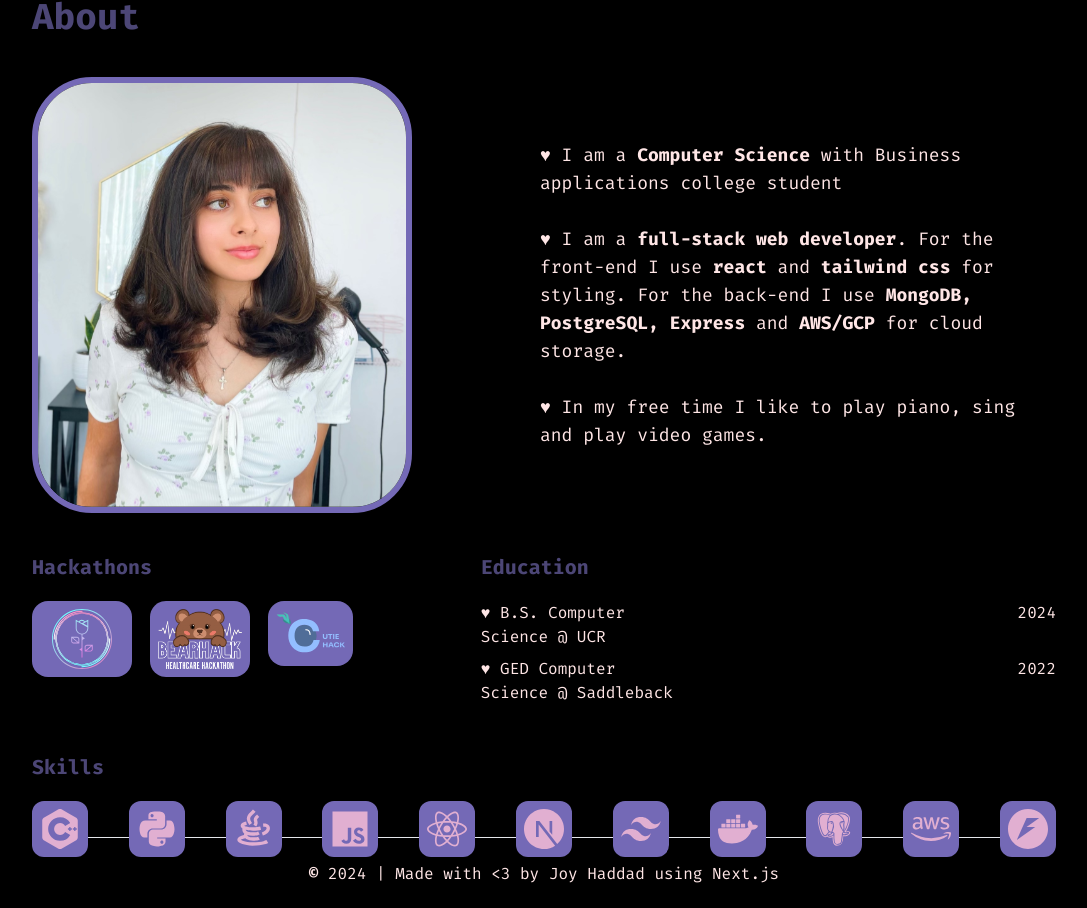
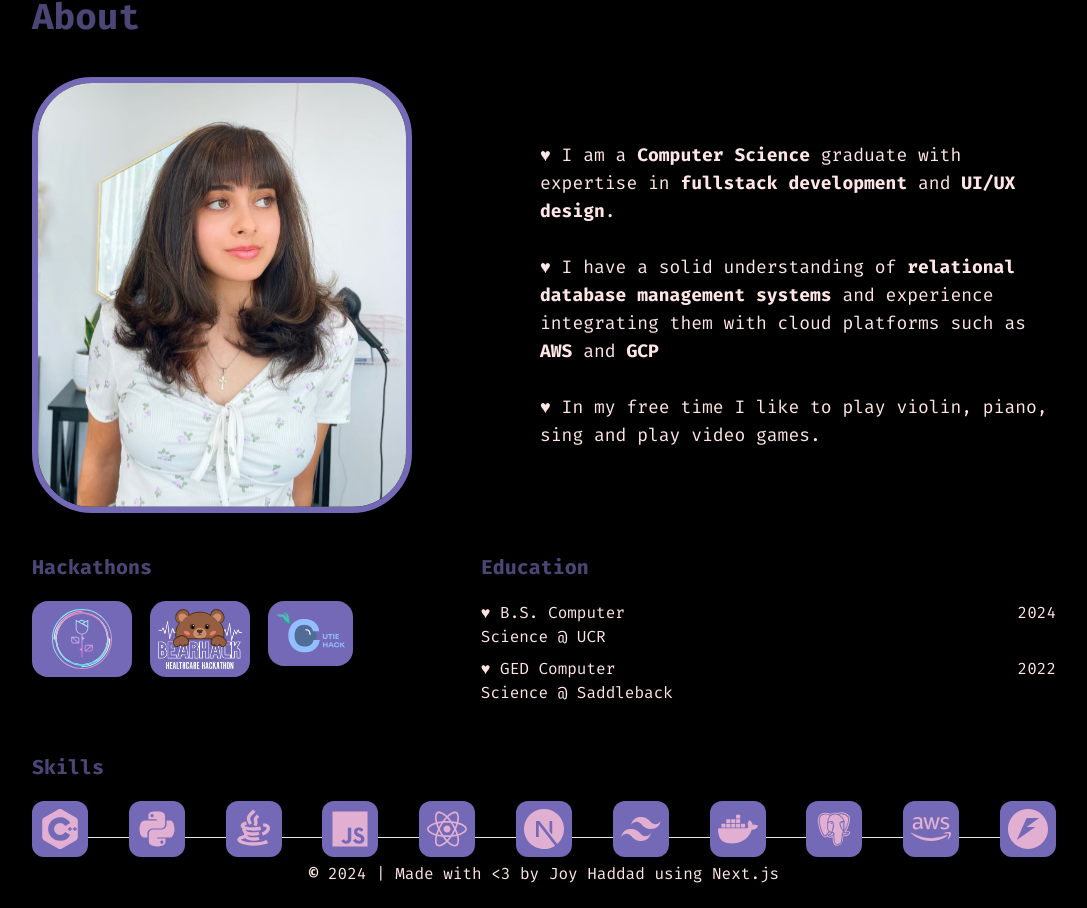
Before and after one commit to JoyHaddad/portfolio, a Next.js app: page / in a window 1280 px wide. Shown: the part 1475-2383 px from the top of the page, without its empty margins (96-1183 px from the left). Built offline with nearby package versions, Linux system fonts and the light colour scheme.

Commit message:
fix bug with navbar and update about info

```diff
--- a/components/about.jsx
+++ b/components/about.jsx
@@ -55,19 +55,21 @@ export default function About() {
           />
           <br />
           <div className="text-custom-light text-lg font-normal sm:ml-32 ml-0">
-            ♥ I am a <span className="font-bold">Computer Science</span> with
-            Business applications college student
+            ♥ I am a <span className="font-bold">Computer Science </span>
+            graduate with expertise in{" "}
+            <span className="font-bold">fullstack development</span> and{" "}
+            <span className="font-bold">UI/UX design</span>.
             <br />
-            <br />♥ I am a{" "}
-            <span className="font-bold">full-stack web developer</span>. For the
-            front-end I use <span className="font-bold">react</span> and{" "}
-            <span className="font-bold">tailwind css</span> for styling. For the
-            back-end I use{" "}
-            <span className="font-bold">MongoDB, PostgreSQL, Express</span> and{" "}
-            <span className="font-bold">AWS/GCP</span> for cloud storage.
+            <br />♥ I have a solid understanding of{" "}
+            <span className="font-bold">
+              relational database management systems
+            </span>{" "}
+            and experience integrating them with cloud platforms such as{" "}
+            <span className="font-bold">AWS</span> and{" "}
+            <span className="font-bold">GCP</span>
             <br />
-            <br />♥ In my free time I like to play piano, sing and play video
-            games.
+            <br />♥ In my free time I like to play violin, piano, sing and play
+            video games.
           </div>
         </div>
         <div className="flex flex-col sm:flex-row">
--- a/components/navbar.jsx
+++ b/components/navbar.jsx
@@ -11,14 +11,14 @@ export default function Navbar() {
   };
 
   return (
-    <div className="fixed w-screen z-11 md:flex md:items-center md:justify-between sm:p-5 p-2 bg-bg-color drop-shadow-lg">
+    <div className="fixed w-screen z-50 md:flex md:items-center md:justify-between md:p-5 p-2 bg-bg-color drop-shadow-lg">
       <div className="flex justify-between">
         <Image
           className="md:hidden block drop-shadow-lg"
           src="/joy-logo.svg"
           alt="Joy Logo"
-          width={200}
-          height={200}
+          width={180}
+          height={180}
           priority
         />
         <button className="md:hidden" onClick={toggleMenu}>
@@ -59,7 +59,7 @@ export default function Navbar() {
       </div>
 
       {isMenuOpen && (
-        <div className="flex flex-col items-start font-bold bg-bg-color p-5 absolute top-full left-0 w-full">
+        <div className="flex flex-col items-start font-bold bg-bg-color p-5 top-full left-0 w-full">
           <Link
             href="/#projects"
             className="hover:text-custom-light py-2"
--- a/pages/index.js
+++ b/pages/index.js
@@ -10,7 +10,7 @@ import { motion } from "framer-motion";
 
 export default function Home() {
   return (
-    <main className="font-fira">
+    <main className="font-fira" id="hero">
       <Navbar />
       <Welcome />
       <div className="sm:h-screen pb-16 sm:pb-0 pt-16">
```
